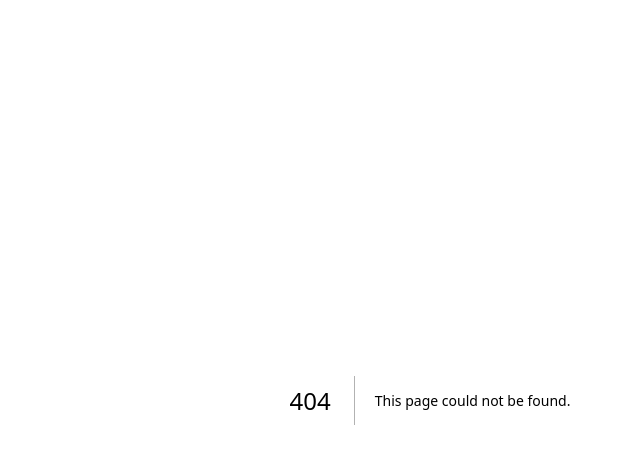
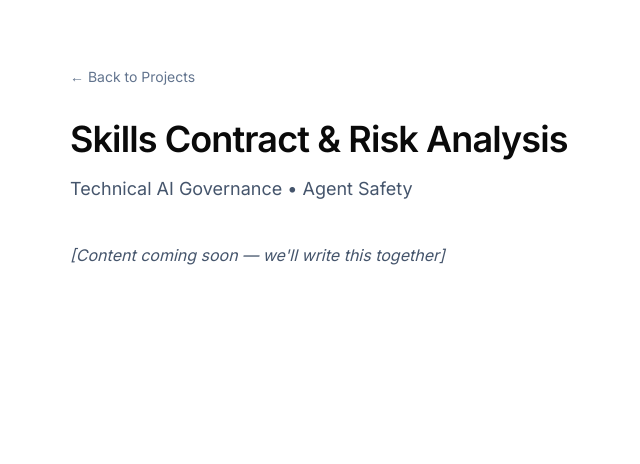
Before and after one commit to dynamicsofanaisteroid/farah-zamir-portfolio, a Next.js app: page /projects/skills-contract-risk-analysis in a window 1280 px wide. Before the commit this address had no page. Shown: the top 464 px of the page, without its empty margins (210-850 px from the left). Built offline with nearby package versions, Linux system fonts and the light colour scheme.

Commit message:
Made project cards clickable and added Skills Contract page

```diff
--- a/app/projects/page.tsx
+++ b/app/projects/page.tsx
@@ -9,13 +9,14 @@ export default function ProjectsPage() {
 
       <h1 className="text-4xl font-semibold tracking-tight mb-4">Projects</h1>
       <p className="text-lg text-slate-600 max-w-2xl mb-12">
-        A selection of my work getting AI systems off the ground - proven production-applied governance solutions and creative applications of agentic AI.
+        A selection of my work getting AI systems off the ground — proven production-applied
+        governance solutions and creative applications of agentic AI.
       </p>
 
       <div className="grid gap-8 md:grid-cols-2">
 
-        {/* Project 1: Skills Contract & Risk Analysis*/}
-        <div className="border rounded-xl p-6 hover:shadow-sm transition-shadow">
+        {/* Skills Contract Card - Now Clickable */}
+        <Link href="/projects/skills-contract" className="block border rounded-xl p-6 hover:shadow-sm transition-shadow">
           <h3 className="text-xl font-semibold mb-3">Skills Contract & Risk Analysis</h3>
           <p className="text-slate-600 mb-4">
             A pre-execution governance framework for Databricks Agent Skills.
@@ -23,17 +24,18 @@ export default function ProjectsPage() {
             to prevent malicious or destructive operations.
           </p>
           <span className="text-sm text-slate-500">Technical AI Governance • Agent Safety</span>
-        </div>
+        </Link>
 
-        {/* Project 2: AI Evaluation Harness */}
-        <div className="border rounded-xl p-6 hover:shadow-sm transition-shadow">
+        {/* AI Evaluation Harness Card - Now Clickable */}
+        <Link href="/projects/evaluation-harness" className="block border rounded-xl p-6 hover:shadow-sm transition-shadow">
           <h3 className="text-xl font-semibold mb-3">AI Evaluation Harness</h3>
           <p className="text-slate-600 mb-4">
             Designed and delivered a governance-first evaluation system for a production agentic AI system at Virgin Atlantic.
             Processes millions of conversational spans with embedded privacy controls, human oversight, and full auditability.
           </p>
           <span className="text-sm text-slate-500">Production AI • LLM Evaluation • Governance</span>
-        </div>
+        </Link>
+
       </div>
     </div>
   )
--- /dev/null
+++ b/app/projects/skills-contract-risk-analysis/page.tsx
@@ -0,0 +1,21 @@
+import Link from "next/link"
+
+export default function SkillsContractPage() {
+  return (
+    <div className="max-w-3xl mx-auto px-6 py-16">
+      <Link href="/projects" className="text-sm text-slate-500 hover:text-slate-900 mb-8 inline-block">
+        ← Back to Projects
+      </Link>
+
+      <h1 className="text-4xl font-semibold tracking-tight mb-4">Skills Contract & Risk Analysis</h1>
+      <p className="text-lg text-slate-600 mb-10">Technical AI Governance • Agent Safety</p>
+
+      {/* We'll build the content here together */}
+      <div className="prose prose-slate max-w-none">
+        <p className="text-slate-600 italic">
+          [Content coming soon — we'll write this together]
+        </p>
+      </div>
+    </div>
+  )
+}
```
